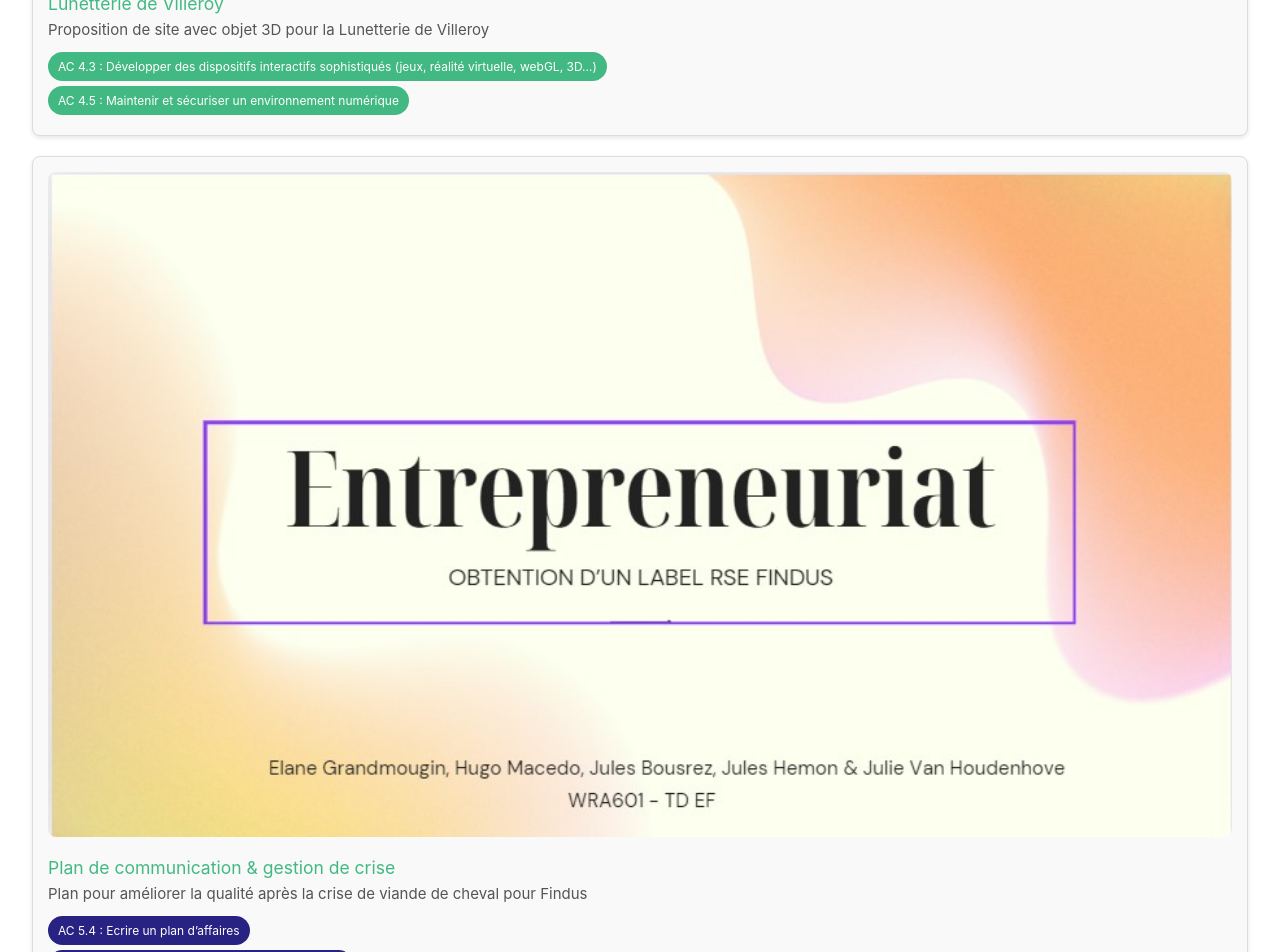
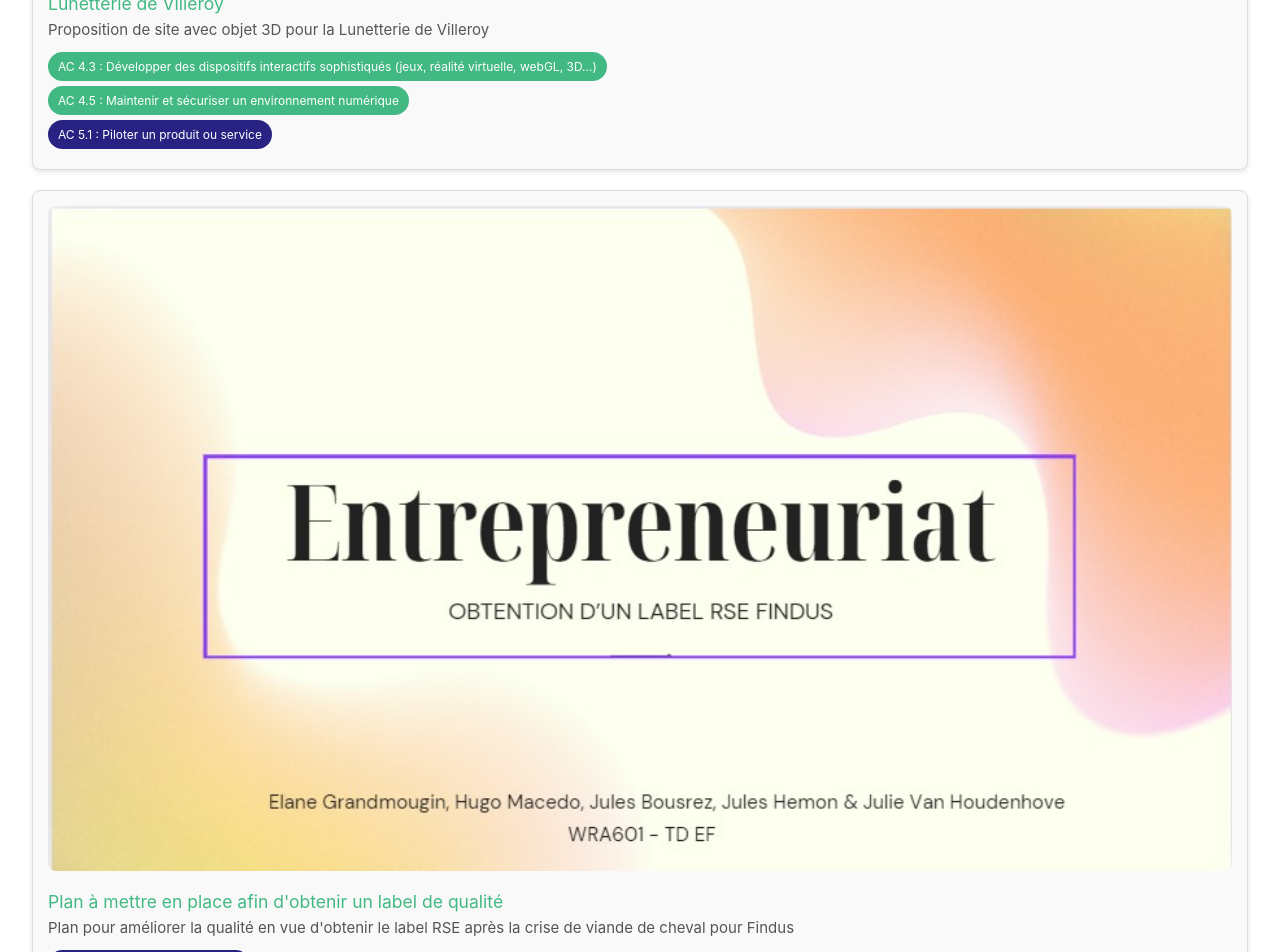
Before and after one commit to elaneg/portfolio_univ, a Vue app: page /projets in a window 1280 px wide. Shown: the part 2560-3512 px from the top of the page. Built offline with nearby package versions, Linux system fonts and the light colour scheme.

Commit message:
feat/legendes : progression

```diff
--- a/src/components/Projets.vue
+++ b/src/components/Projets.vue
@@ -49,11 +49,11 @@
                     titre: "Lunetterie de Villeroy",
                     description: "Proposition de site avec objet 3D pour la Lunetterie de Villeroy",
                     image: lunetterieImage,
-                    tags: ["AC 4.3 : Développer des dispositifs interactifs sophistiqués (jeux, réalité virtuelle, webGL, 3D…)", "AC 4.5 : Maintenir et sécuriser un environnement numérique"]
+                    tags: ["AC 4.3 : Développer des dispositifs interactifs sophistiqués (jeux, réalité virtuelle, webGL, 3D…)", "AC 4.5 : Maintenir et sécuriser un environnement numérique", "AC 5.1 : Piloter un produit ou service"]
                 },
                 {
-                    titre: "Plan de communication & gestion de crise",
-                    description: "Plan pour améliorer la qualité après la crise de viande de cheval pour Findus",
+                    titre: "Plan à mettre en place afin d'obtenir un label de qualité",
+                    description: "Plan pour améliorer la qualité en vue d'obtenir le label RSE après la crise de viande de cheval pour Findus",
                     image: findusImage,
                     tags: ["AC 5.4 : Ecrire un plan d’affaires", "AC 5.6 : Construire une présentation convaincante"]
                 },
@@ -66,6 +66,7 @@
                 "AC 4.4 : Concevoir et développer des composants logiciels, plugins ou extension": "#42b983",
                 "AC 4.5 : Maintenir et sécuriser un environnement numérique": "#42b983",
                 "AC 4.6 : Mettre en place une chaîne d’intégration continue (test, recettage, déploiement)": "#42b983",
+                "AC 5.1 : Piloter un produit ou service": "#282383",
                 "AC 5.4 : Ecrire un plan d’affaires": "#282383",
                 "AC 5.6 : Construire une présentation convaincante": "#282383",
                 "UX/UI": "#2ecc71",
```
